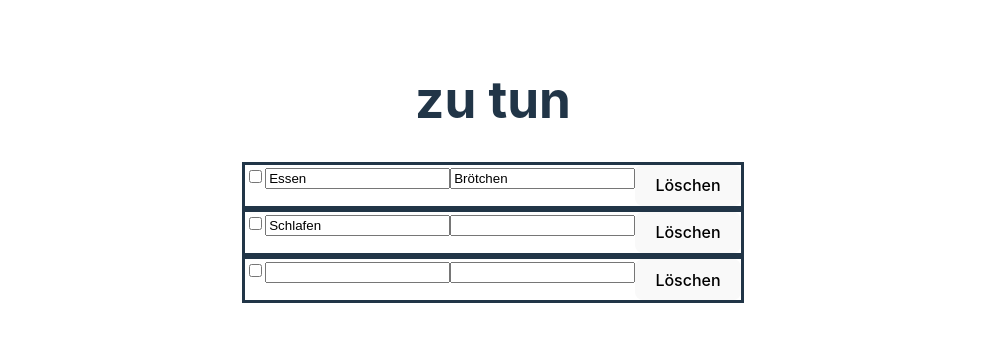
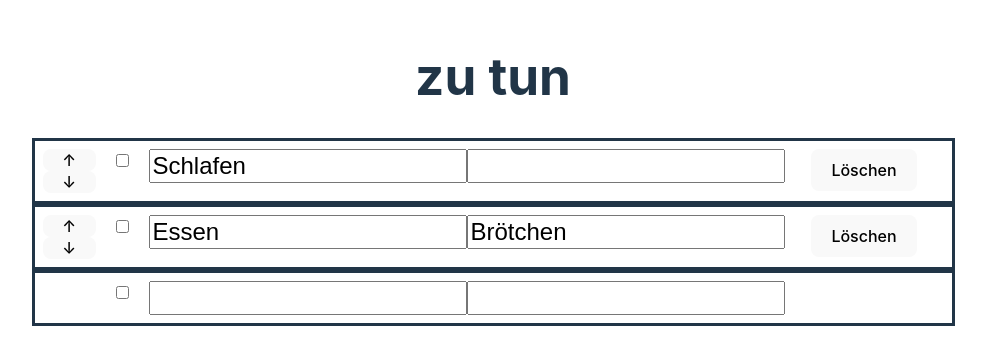
Before and after one commit to EinPraktikant/zutun, a React (Vite) app: page / in a window 1280 px wide. Shown: the part 230-594 px from the top of the page, without its empty margins (147-1133 px from the left). Built offline with nearby package versions, Linux system fonts and the light colour scheme.

Commit message:
Add sanity checks and restyle

```diff
--- a/src/App.css
+++ b/src/App.css
@@ -21,8 +21,22 @@
 }
 
 .item {
-  display: flex;
+  display: grid;
+  grid-template-columns: 1fr 1fr 6fr 6fr 3fr;
   border-style: solid;
+  padding: 0.5rem;
+}
+
+.item input {
+  font-size: 1.5rem;
+}
+
+.item__move {
+  display: grid;
+}
+
+.item__move button {
+  padding: 0%;
 }
 
 .item__done {}
--- a/src/App.tsx
+++ b/src/App.tsx
@@ -6,17 +6,35 @@ import { Item } from './models/item'
 
 function App(): React.ReactElement {
   const [items, setItems] = useState([
+    new Item("Schlafen"),
     new Item("Essen", "Brötchen"),
-    new Item("Schlafen"),
     new Item(),
   ] as Item[]);
 
+  function isItemAndIndexValid(index: number, item?: Item): boolean {
+    if (index < 0)
+      return false;
+    if (item != null && (item.title.length !== 0 || item.description.length !== 0)) {
+      if (index >= items.length)
+        return false;
+    } else {
+      if (index >= items.length - 1)
+        return false;
+    }
+
+    return true;
+  }
+
   function changeItem(index: number, item: Item): void {
+    if (!isItemAndIndexValid(index, item))
+      return;
+
     let newItems: Item[];
 
-    if (index + 1 === items.length) {
+    if (index === items.length - 1) {
       newItems = items.concat(new Item());
     } else {
+      items.findIndex((iterItem, iterIndex) => iterIndex > index && iterItem.title.length === 0)
       newItems = [...items];
     }
 
@@ -26,16 +44,42 @@ function App(): React.ReactElement {
   }
 
   function deleteItem(index: number): void {
+    if (!isItemAndIndexValid(index))
+      return;
+
     const newItems = items.filter((_, i) => i !== index);
+
+    setItems(newItems);
+  }
+
+  function moveItem(index: number, direction: "up" | "down"): void {
+    const switchIndex = direction === "up" ? index - 1 : index + 1;
+
+    if (!isItemAndIndexValid(index) || !isItemAndIndexValid(switchIndex))
+      return;
+
+    let newItems = [...items];
+    [newItems[index], newItems[switchIndex]] = [newItems[switchIndex], newItems[index]];
+
     setItems(newItems);
   }
 
   return (
     <>
       <h1>zu tun</h1>
+
       <div>
         {items.map((item, index) => (
           <div className='item'>
+            <div className='item__move'>
+              { index !== items.length - 1 &&
+                <>
+                  <button onClick={() => moveItem(index, "up")}>↑</button>
+                  <button onClick={() => moveItem(index, "down")}>↓</button>
+                </>
+              }
+            </div>
+
             <div className='item__done'>
               <input type='checkbox' checked={item.done} onChange={(event) => changeItem(index, {...item, done: event.target.checked})} onBlur={(event) => console.log(event)} />
             </div>
@@ -49,7 +93,9 @@ function App(): React.ReactElement {
             </div>
 
             <div>
-              <button onClick={() => deleteItem(index)}>Löschen</button>
+              { index !== items.length - 1 &&
+                <button onClick={() => deleteItem(index)}>Löschen</button>
+              }
             </div>
           </div>
         ))}
```
